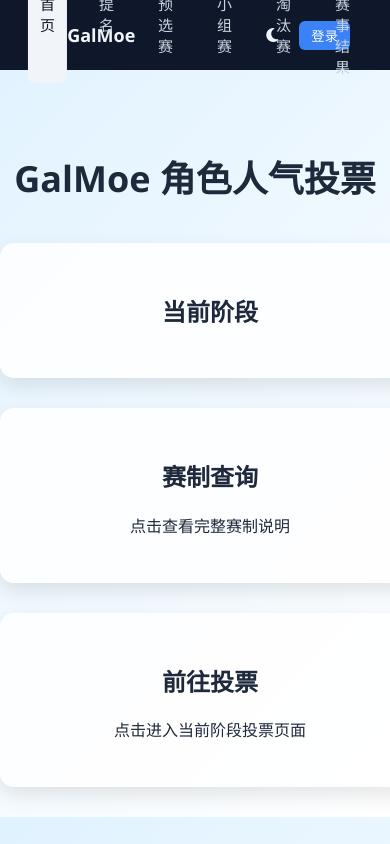
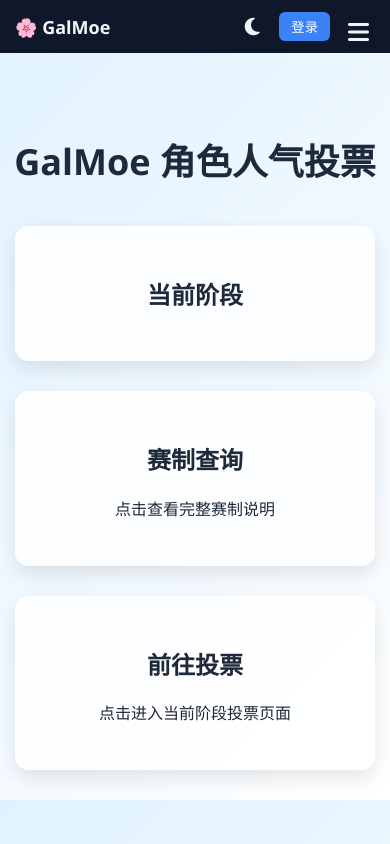
Before and after one commit to SanHua233/GalMoe, a Flask app: page / in a window 390 px wide. Run offline with Flask 3, Linux system fonts and the light colour scheme; data that the repository does not hold is empty.

Commit message:
优化：新增了手机端适配

```diff
--- a/static/css/style.css
+++ b/static/css/style.css
@@ -1136,3 +1136,132 @@ body.dark .rules-body h3 {
 .rules-body li {
     margin-bottom: 5px;
 }
+
+/* ================= 移动端适配 ================= */
+@media (max-width: 768px) {
+    /* 导航栏高度自适应 */
+    .navbar {
+        height: auto;
+        flex-wrap: wrap;
+        padding: 12px 15px;
+    }
+
+    /* 显示汉堡按钮，绝对定位在右上角 */
+    .hamburger {
+        display: block;
+        position: absolute;
+        right: 15px;
+        top: 18px;
+        background: none;
+        border: none;
+        color: #f1f5f9;
+        font-size: 24px;
+        cursor: pointer;
+        z-index: 10;
+    }
+
+    /* 隐藏原有居中导航，改为全宽下拉菜单 */
+    .nav-center {
+        display: none;
+        position: static;
+        transform: none;
+        width: 100%;
+        flex-direction: column;
+        background: #1e293b;
+        margin-top: 10px;
+        border-radius: 8px;
+        padding: 8px 0;
+        order: 3;
+    }
+
+    .nav-center.mobile-open {
+        display: flex;
+    }
+
+    .nav-item {
+        text-align: center;
+        padding: 14px;
+        border-bottom: 1px solid rgba(255,255,255,0.1);
+        font-size: 16px;
+    }
+
+    .nav-item:last-child {
+        border-bottom: none;
+    }
+
+    /* 右侧用户区向右移动，避免被汉堡遮挡 */
+    .nav-right {
+        margin-right: 45px;
+        font-size: 14px;
+    }
+
+    /* 可隐藏“欢迎您”文字，仅保留按钮（可选） */
+    .nav-right u {
+        display: none;
+    }
+
+    .theme-toggle {
+        font-size: 20px;
+    }
+
+    /* 大信息框宽度自适应 */
+    .large-info-box,
+    .info-box {
+        width: auto;
+        margin-left: 15px;
+        margin-right: 15px;
+    }
+
+    .search-result-modal,
+    .confirm-nomination-modal,
+    .modal-content {
+        width: 90%;
+        max-width: 400px;
+    }
+
+    /* 提名角色列表改为两列 */
+    .characters-list {
+        grid-template-columns: repeat(2, 1fr);
+    }
+
+    /* 预选赛卡片改为单列 */
+    .characters-grid {
+        grid-template-columns: 1fr;
+    }
+
+    /* 小组赛对战卡片改为单列 */
+    .group-matches-grid {
+        grid-template-columns: 1fr;
+    }
+
+    /* 淘汰赛布局简化 */
+    .knockout-row {
+        grid-template-columns: 1fr 1fr;
+        gap: 10px;
+    }
+    .knockout-center {
+        grid-column: span 2;
+        order: 3;
+    }
+
+    /* 领奖台改为竖向排列 */
+    .podium {
+        grid-template-columns: 1fr;
+    }
+    .podium-item.gold {
+        order: -1;
+    }
+    .podium-item.silver {
+        order: 0;
+    }
+    .podium-item.bronze {
+        order: 1;
+    }
+}
+
+/* 大屏幕时隐藏汉堡按钮 */
+@media (min-width: 769px) {
+    .hamburger {
+        display: none;
+    }
+}
--- a/static/js/app.js
+++ b/static/js/app.js
@@ -4,6 +4,7 @@ createApp({
     delimiters: ['[[', ']]'],
     data() {
         return {
+            mobileMenuOpen: false,
             theme: 'light',
             currentStage: '首页',
             dbStage: '',
--- a/templates/index.html
+++ b/templates/index.html
@@ -15,12 +15,17 @@
             <div class="nav-left">
                 <div class="logo">🌸 GalMoe</div>
             </div>
-            <div class="nav-center">
+            <!-- ★ 汉堡按钮，移动端显示 -->
+            <button class="hamburger" @click="mobileMenuOpen = !mobileMenuOpen">
+                <i class="fa-solid fa-bars"></i>
+            </button>
+            <!-- ★ 导航菜单，移动端通过 mobile-menu-open 类控制展开 -->
+            <div class="nav-center" :class="{ 'mobile-open': mobileMenuOpen }">
                 <div v-for="stage in stages"
                     :key="stage"
                     class="nav-item"
                     :class="{ active: currentStage === stage }"
-                    @click="navigateTo(stage)">
+                    @click="mobileMenuOpen = false; navigateTo(stage)">
                     [[ stage ]]
                 </div>
             </div>
@@ -336,7 +341,7 @@
             </div>
         </div>
 
-        <!-- 赛制弹窗（更新为完整规则书内容） -->
+        <!-- 赛制弹窗（完整规则书内容） -->
         <div class="modal" v-if="showRules" @click.self="showRules = false">
             <div class="modal-content rules-modal-content">
                 <span class="close" @click="showRules = false">&times;</span>
```
